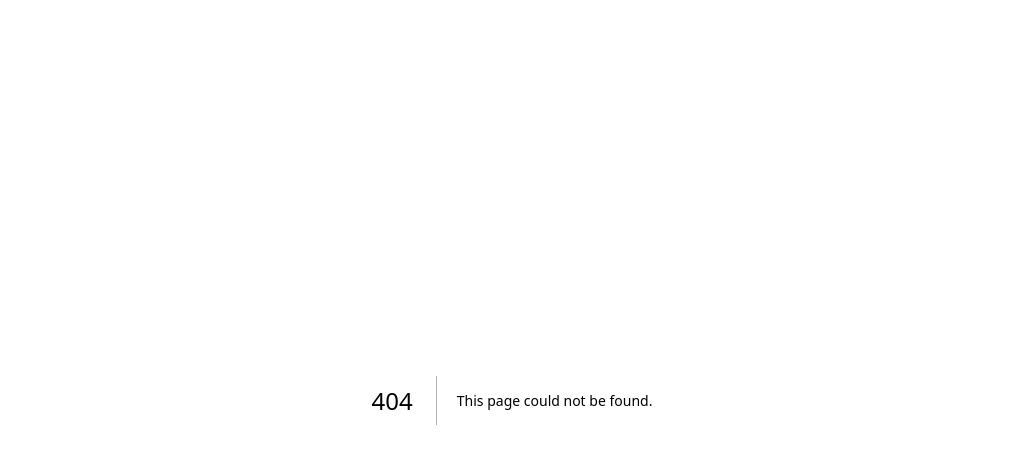
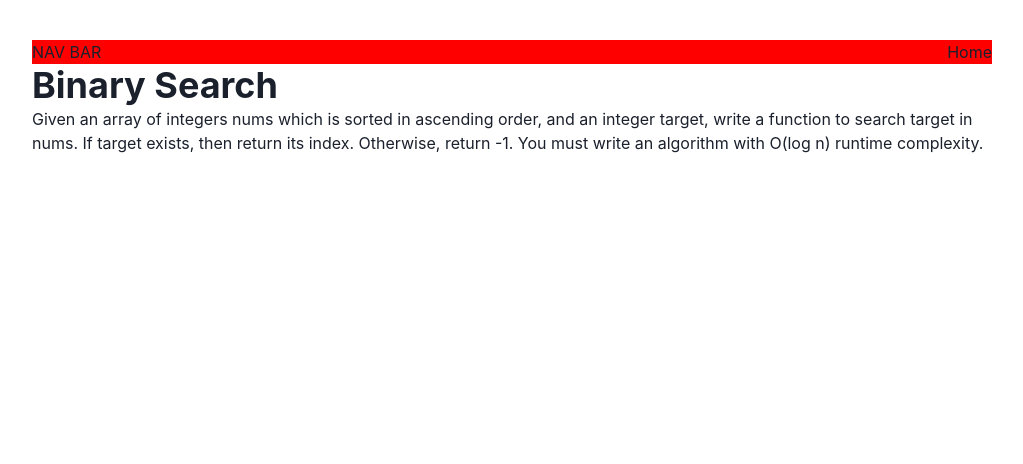
Before and after one commit to William-Schutte/leet-code-workbook, a Next.js app: page /problems/binarySearch in a window 1280 px wide. Before the commit this address had no page. Shown: the top 464 px of the page, without its empty margins (128-1151 px from the left). Built offline with nearby package versions, Linux system fonts and the light colour scheme.

Commit message:
problem: Binary Search

```diff
--- /dev/null
+++ b/pages/problems/binarySearch/index.tsx
@@ -0,0 +1,16 @@
+import { Heading, Text } from "@chakra-ui/react";
+import Layout from "../../layout";
+
+export default function BinarySearch() {
+  return (
+    <Layout>
+      <Heading>Binary Search</Heading>
+      <Text>
+        Given an array of integers nums which is sorted in ascending order, and
+        an integer target, write a function to search target in nums. If target
+        exists, then return its index. Otherwise, return -1. You must write an
+        algorithm with O(log n) runtime complexity.
+      </Text>
+    </Layout>
+  );
+}
```
Also changed, not shown: pages/problems/binarySearch/work.js (added, +37 -0 lines).
